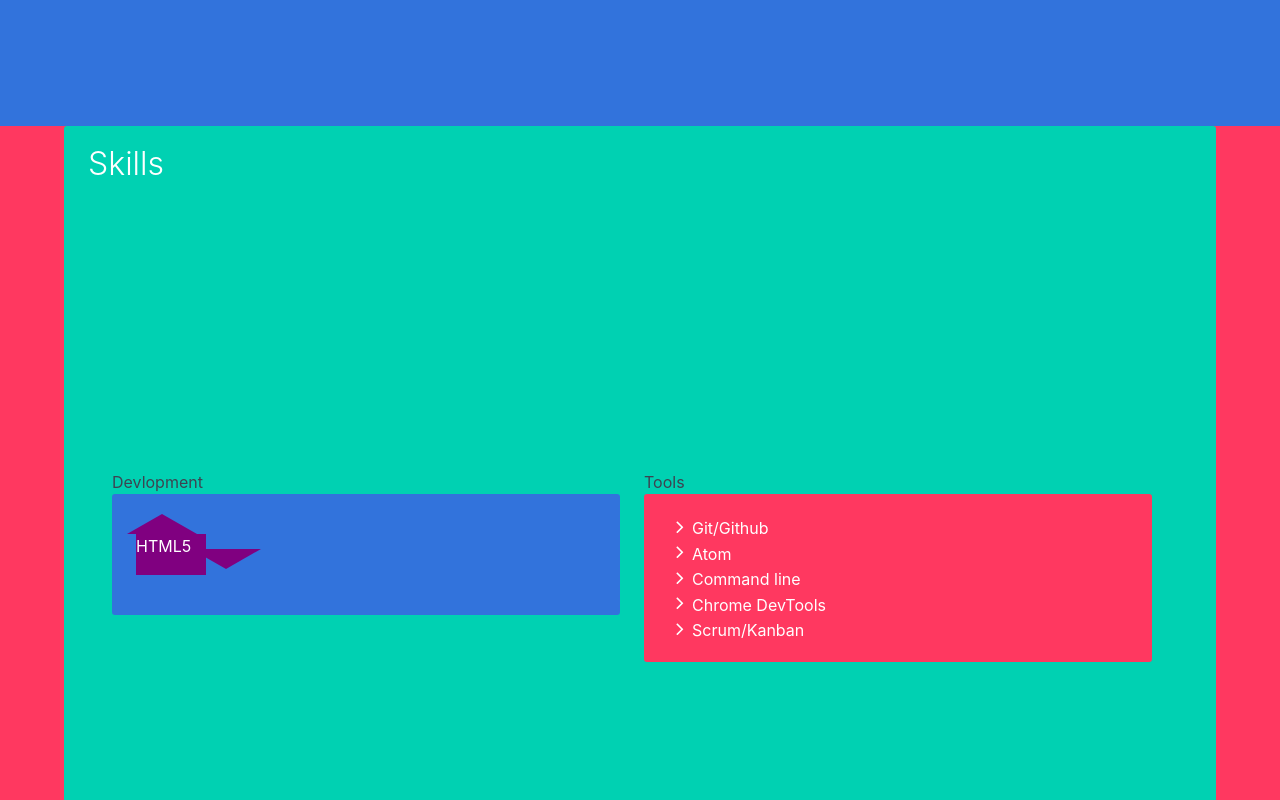
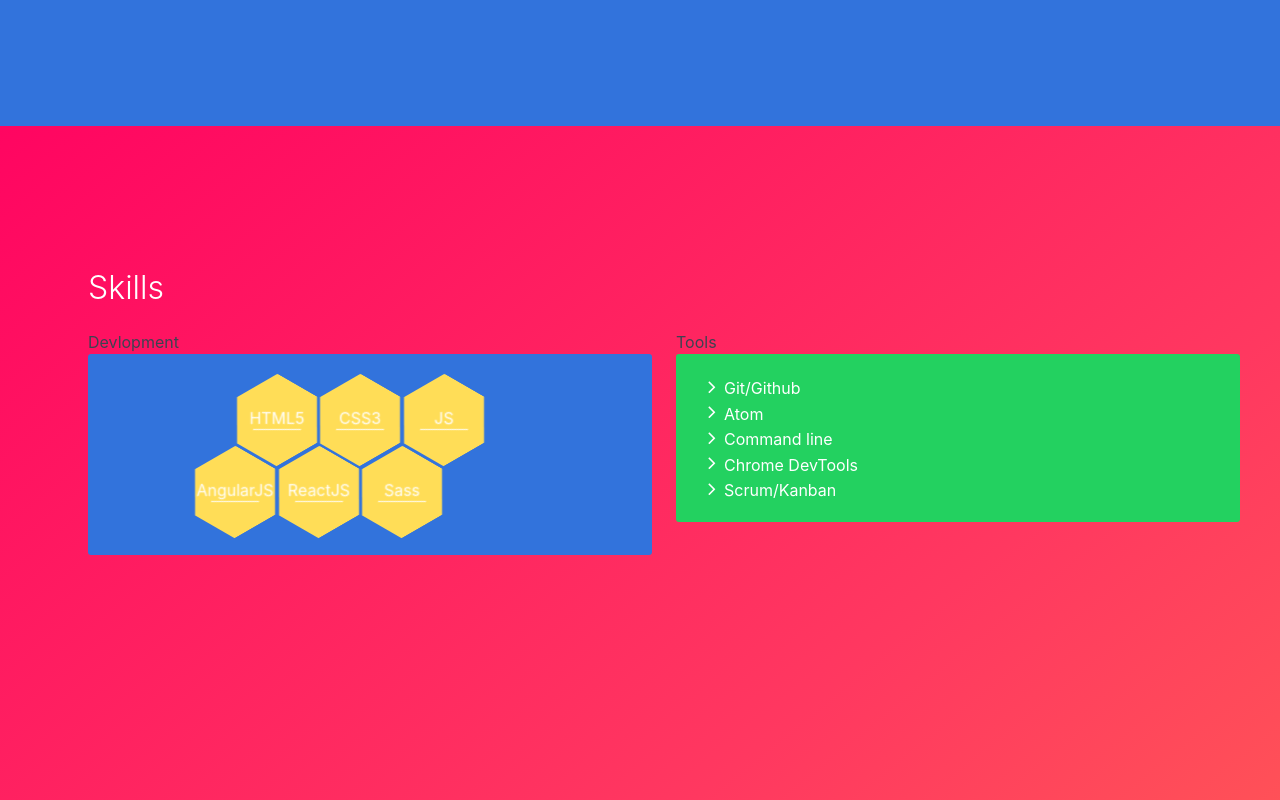
Before and after one commit to gm418/React-cv, a React (Create React App) app: page / in a window 1280 px wide. Shown: the part 1520-2320 px from the top of the page. Built offline with nearby package versions, Linux system fonts and the light colour scheme.

Commit message:
Finally hexagones work! Still improving

```diff
--- a/src/components/Skills/Skills.css
+++ b/src/components/Skills/Skills.css
@@ -1,21 +1,60 @@
-.hexagon {
-  position: relative;
-  background-color: purple;
-  width: 70px;
-  height: 40.41337px;
-  margin: 20.20669px 0;
-  text-align: center; }
-  .hexagon:before, .hexagon:after {
-    content: '';
-    border-left: 35px solid transparent;
-    border-right: 35px solid transparent;
-    width: 0; }
-  .hexagon:before {
-    position: absolute;
-    margin-left: -9px;
-    bottom: 100%;
-    border-bottom: 20.20669px solid purple; }
-  .hexagon:after {
-    position: relative;
-    top: 82%;
-    border-top: 20.20669px solid purple; }
+.hexGrid {
+  display: flex;
+  flex-wrap: wrap;
+  width: 50%;
+  margin: 0 auto;
+  list-style-type: none; }
+  .hexGrid .hex {
+    position: relative; }
+    .hexGrid .hex:after {
+      content: '';
+      display: block;
+      padding-bottom: 86.602%; }
+    .hexGrid .hex .hexIn {
+      position: absolute;
+      width: 96%;
+      padding-bottom: 110.851%;
+      overflow: hidden;
+      -webkit-transform: rotate3d(0, 0, 1, -60deg) skewY(30deg);
+        -webkit-transform--ms-transform: rotate3d(0, 0, 1, -60deg) skewY(30deg);
+          -webkit-transform--ms-transform-transform: rotate3d(0, 0, 1, -60deg) skewY(30deg); }
+      .hexGrid .hex .hexIn .hexLink {
+        width: 100%;
+        height: 100%;
+        background-color: #FFDD57;
+        text-align: center;
+        overflow: hidden;
+        -webkit-transform: skewY(-30deg) rotate3d(0, 0, 1, 60deg);
+          -webkit-transform--ms-transform: skewY(-30deg) rotate3d(0, 0, 1, 60deg);
+            -webkit-transform--ms-transform-transform: skewY(-30deg) rotate3d(0, 0, 1, 60deg); }
+        .hexGrid .hex .hexIn .hexLink h4 {
+          width: 100%;
+          top: 35%;
+          z-index: 1; }
+          .hexGrid .hex .hexIn .hexLink h4:after {
+            content: '';
+            position: absolute;
+            bottom: 0;
+            left: 20%;
+            width: 60%;
+            text-align: center;
+            border-bottom: 1px solid #fff; }
+    .hexGrid .hex .hexIn * {
+      position: absolute;
+      visibility: visible; }
+
+@media (max-width: 767px) {
+  .hexResponsive .hexGrid {
+    padding-bottom: 7%; }
+    .hexResponsive .hexGrid .hex {
+      width: 50%; }
+      .hexResponsive .hexGrid .hex:nth-child(3n+3) {
+        margin-left: 25%; } }
+
+@media (min-width: 768px) {
+  .hexResponsive .hexGrid {
+    padding-bottom: 3.4%; }
+    .hexResponsive .hexGrid .hex {
+      width: 33.333%; }
+      .hexResponsive .hexGrid .hex:nth-child(5n+4) {
+        margin-left: -16.666%; } }
--- a/src/components/Skills/Skills.js
+++ b/src/components/Skills/Skills.js
@@ -1,4 +1,4 @@
-import React, { Component } from 'react';
+import React, {Component} from 'react';
 import './Skills.css'
 
 class Skills extends Component {
@@ -6,22 +6,63 @@
   render() {
 
     return (
-      <section className="hero is-large is-danger">
+      <section className="hero is-medium is-danger is-bold">
         <div className="container">
-          <div className="notification is-primary">
 
-            <div className="hero-head">
+          <div className="hero-body">
+            <div className="container">
               <h2 className="title">Skills</h2>
-            </div>
-
-            <div className="hero-body">
               <div className="columns">
                 <div className="column">
                   <h3>Devlopment</h3>
                   <div className="columns is-mobile">
                     <div className="column">
-                      <div className="notification is-info">
-                        <div className="hexagon">HTML5</div>
+                      <div className="notification is-info hexResponsive">
+                        <ul className="hexGrid">
+                          <li className="hex">
+                            <div className="hexIn">
+                              <span className="hexLink">
+                                <h4>HTML5</h4>
+                              </span>
+                            </div>
+                          </li>
+                          <li className="hex">
+                            <div className="hexIn">
+                              <span className="hexLink">
+                                <h4>CSS3</h4>
+                              </span>
+                            </div>
+                          </li>
+                          <li className="hex">
+                            <div className="hexIn">
+                              <span className="hexLink">
+                                <h4>JS</h4>
+                              </span>
+                            </div>
+                          </li>
+                          <li className="hex">
+                            <div className="hexIn">
+                              <span className="hexLink">
+                                <h4>AngularJS</h4>
+                              </span>
+                            </div>
+                          </li>
+                          <li className="hex">
+                            <div className="hexIn">
+                              <span className="hexLink">
+                                <h4>ReactJS</h4>
+                              </span>
+                            </div>
+                          </li>
+                          <li className="hex">
+                            <div className="hexIn">
+                              <span className="hexLink">
+                                <h4>Sass</h4>
+                              </span>
+                            </div>
+                          </li>
+
+                        </ul>
                       </div>
                     </div>
                   </div>
@@ -30,20 +71,35 @@
                   <h3>Tools</h3>
                   <div className="columns is-mobile">
                     <div className="column">
-                      <ul className="notification is-danger">
-                        <li><span className="icon"><i className="fa fa-angle-right" aria-hidden="true"></i></span>Git/Github</li>
-                        <li><span className="icon"><i className="fa fa-angle-right" aria-hidden="true"></i></span>Atom</li>
-                        <li><span className="icon"><i className="fa fa-angle-right" aria-hidden="true"></i></span>Command line</li>
-                        <li><span className="icon"><i className="fa fa-angle-right" aria-hidden="true"></i></span>Chrome DevTools</li>
-                        <li><span className="icon"><i className="fa fa-angle-right" aria-hidden="true"></i></span>Scrum/Kanban</li>
+                      <ul className="notification is-success">
+                        <li>
+                          <span className="icon">
+                            <i className="fa fa-angle-right" aria-hidden="true"></i>
+                          </span>Git/Github</li>
+                        <li>
+                          <span className="icon">
+                            <i className="fa fa-angle-right" aria-hidden="true"></i>
+                          </span>Atom</li>
+                        <li>
+                          <span className="icon">
+                            <i className="fa fa-angle-right" aria-hidden="true"></i>
+                          </span>Command line</li>
+                        <li>
+                          <span className="icon">
+                            <i className="fa fa-angle-right" aria-hidden="true"></i>
+                          </span>Chrome DevTools</li>
+                        <li>
+                          <span className="icon">
+                            <i className="fa fa-angle-right" aria-hidden="true"></i>
+                          </span>Scrum/Kanban</li>
                       </ul>
                     </div>
                   </div>
                 </div>
               </div>
             </div>
+          </div>
 
-          </div>
         </div>
       </section>
 
--- a/src/components/Skills/Skills.sass
+++ b/src/components/Skills/Skills.sass
@@ -1,30 +1,81 @@
-$sqrt3 : 1.7321
-$hexaWidth: 70px
-$halfHexaWidth: $hexaWidth/2
-$hexaHeight: $hexaWidth/$sqrt3
-$triangleHeight: $hexaHeight/2
+.hexGrid
+  display: flex
+  flex-wrap: wrap
+  width: 50%
+  margin: 0 auto
+  list-style-type: none
 
-.hexagon
-  position: relative
-  background-color: purple
-  width: $hexaWidth
-  height: $hexaHeight
-  margin: $triangleHeight 0
-  text-align: center
+  .hex
+    position: relative
+    &:after
+      content: ''
+      display: block
+      padding-bottom: 86.602%
 
-  &:before, &:after
-    content: ''
-    border-left: $halfHexaWidth solid transparent
-    border-right: $halfHexaWidth solid transparent
-    width: 0
+    .hexIn
+      position: absolute
+      width: 96%
+      padding-bottom: 110.851%
+      overflow: hidden
 
-  &:before
-    position: absolute
-    margin-left: -9px
-    bottom: 100%
-    border-bottom: $triangleHeight solid purple
+      -webkit-transform: rotate3d(0,0,1,-60deg) skewY(30deg)
+          -ms-transform: rotate3d(0,0,1,-60deg) skewY(30deg)
+              transform: rotate3d(0,0,1,-60deg) skewY(30deg)
 
-  &:after
-    position: relative
-    top: 82%
-    border-top: $triangleHeight solid purple
+
+      .hexLink
+        width: 100%
+        height: 100%
+        background-color: #FFDD57
+        text-align: center
+        overflow: hidden
+        -webkit-transform: skewY(-30deg) rotate3d(0,0,1,60deg)
+            -ms-transform: skewY(-30deg) rotate3d(0,0,1,60deg)
+                transform: skewY(-30deg) rotate3d(0,0,1,60deg)
+
+
+
+        h4
+          width: 100%
+          top: 35%
+          z-index: 1
+          &:after
+            content: ''
+            position: absolute
+            bottom: 0
+            left: 20%
+            width: 60%
+            text-align: center
+            border-bottom: 1px solid #fff
+
+
+    .hexIn *
+      position: absolute
+      visibility: visible
+
+
+
+@mixin mqComputer
+  @media (min-width:768px)
+    .hexGrid
+      padding-bottom: 3.4%
+
+      .hex
+        width: 33.333%
+        &:nth-child(5n+4)
+          margin-left: -16.666%
+
+
+@mixin mqMobile
+  @media (max-width: 767px)
+    .hexGrid
+      padding-bottom: 7%
+
+      .hex
+        width: 50%
+        &:nth-child(3n+3)
+          margin-left: 25%
+
+.hexResponsive
+  @include mqMobile
+  @include mqComputer
```
